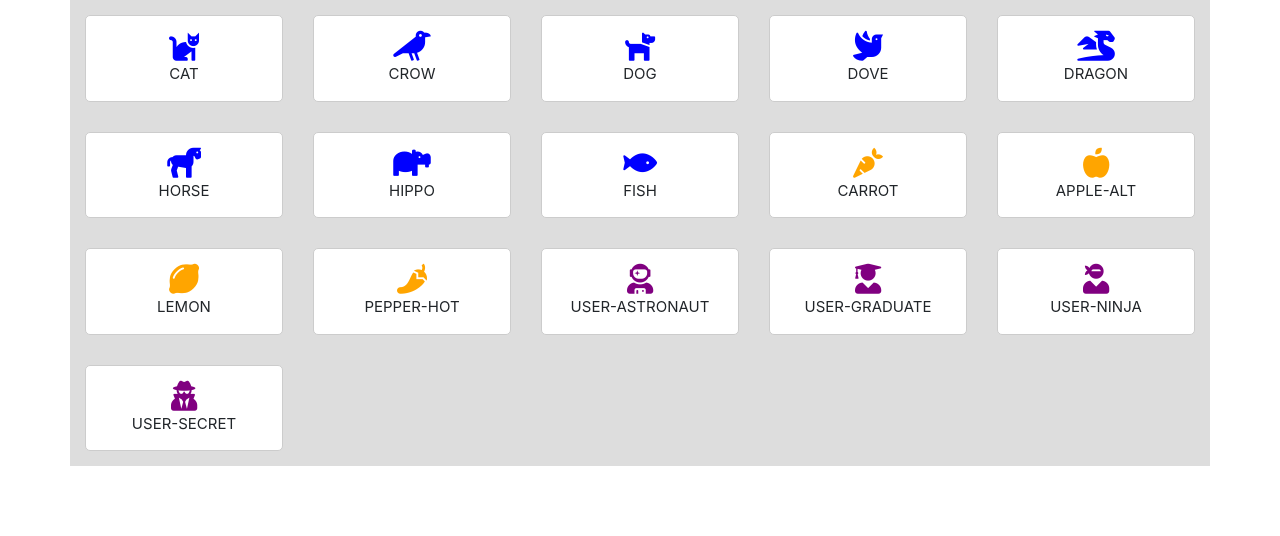
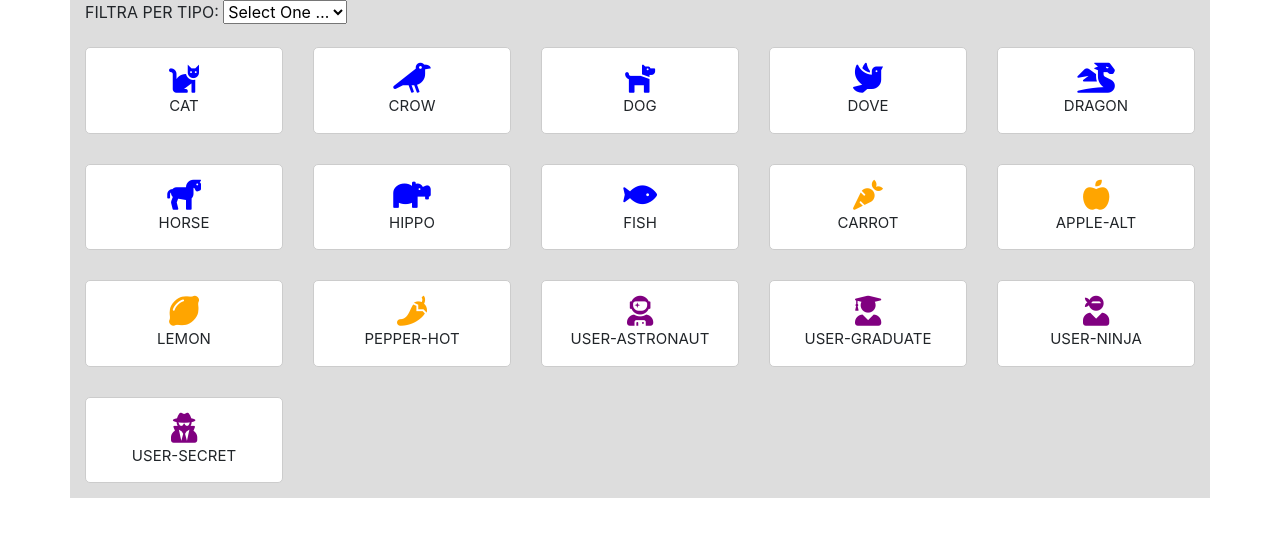
Before and after one commit to Franco-Palmieri/js-es6-icons, a plain HTML site: page index.html in a window 1280 px wide. Drawn offline with nearby package versions, Linux system fonts and the light colour scheme.

Commit message:
Icons-js

```diff
--- a/index.html
+++ b/index.html
@@ -11,6 +11,14 @@
 </head>
 <body>
     <div class="icons-container container">
+        <label>FILTRA PER TIPO:
+            <select class="ice-cream" name="ice-cream">
+              <option value="">Select One …</option>
+              <option value="all">All</option>
+              <option value="animals">Animals</option>
+              <option value="users">Users</option>
+            </select>
+          </label>
         <div class="row icons-content">
 
         </div>
--- a/script.js
+++ b/script.js
@@ -98,8 +98,31 @@ const icons = [
 ];
 let contentHTML = document.querySelector(".icons-content");
 
-icons.forEach((icon)=>{
-    const { name, prefix, family, type} = icon;
+//CREO COPIA DELL'ARRAY ORIGINALE
+const iconsFiltrate = icons.map((element)=>{
+    return element;
+})
+
+//CREO UNA FUNZIONE PER FILTRARE ARRAY ORIGINALE DIPENDENDO DALLA SCELTA
+//DALL' UTENTE E RITORNA IN UN NUOVO
+/**
+ *Filtra originalList dipendendo dalla scelta
+ * @param {*} scelta
+ * @param {*} originalArray
+ */
+function filterIcons (scelta, originalArray){
+    const newArray = originalArray.filter((icon)=>{
+        if(scelta === "all"){
+            return true;
+        }
+        if(choice === icon.type){
+            return true;
+        }
+        return false;
+    });
+}
+iconsFiltrate.forEach((icon)=>{
+    const { name, prefix, family, type} = icon; //destrutturazione
 
     contentHTML.innerHTML +=
     `
@@ -110,8 +133,6 @@ icons.forEach((icon)=>{
             </div>
             <div class="name">${name}</div>
         </div>
-
     </div>
-
     `
-})
+});
```
